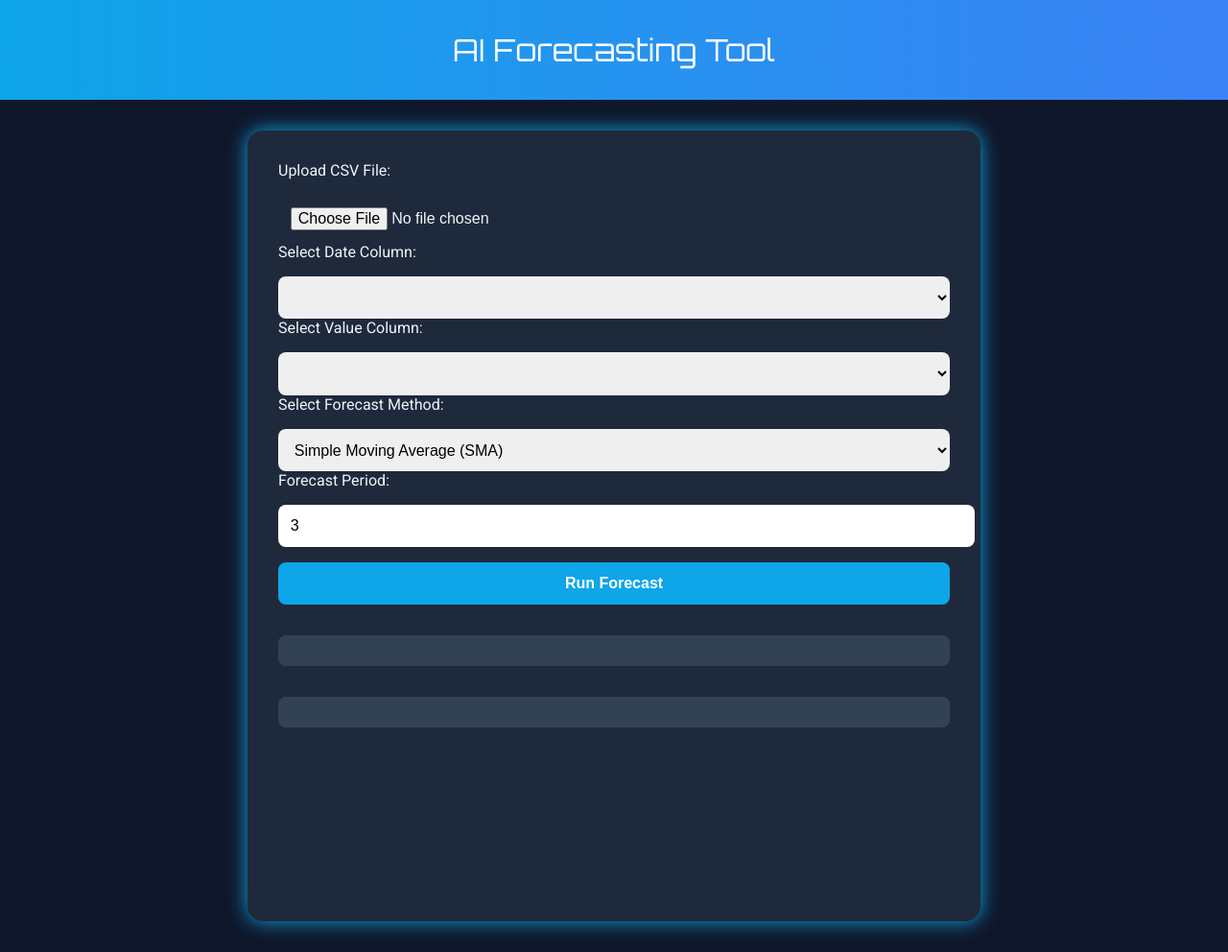
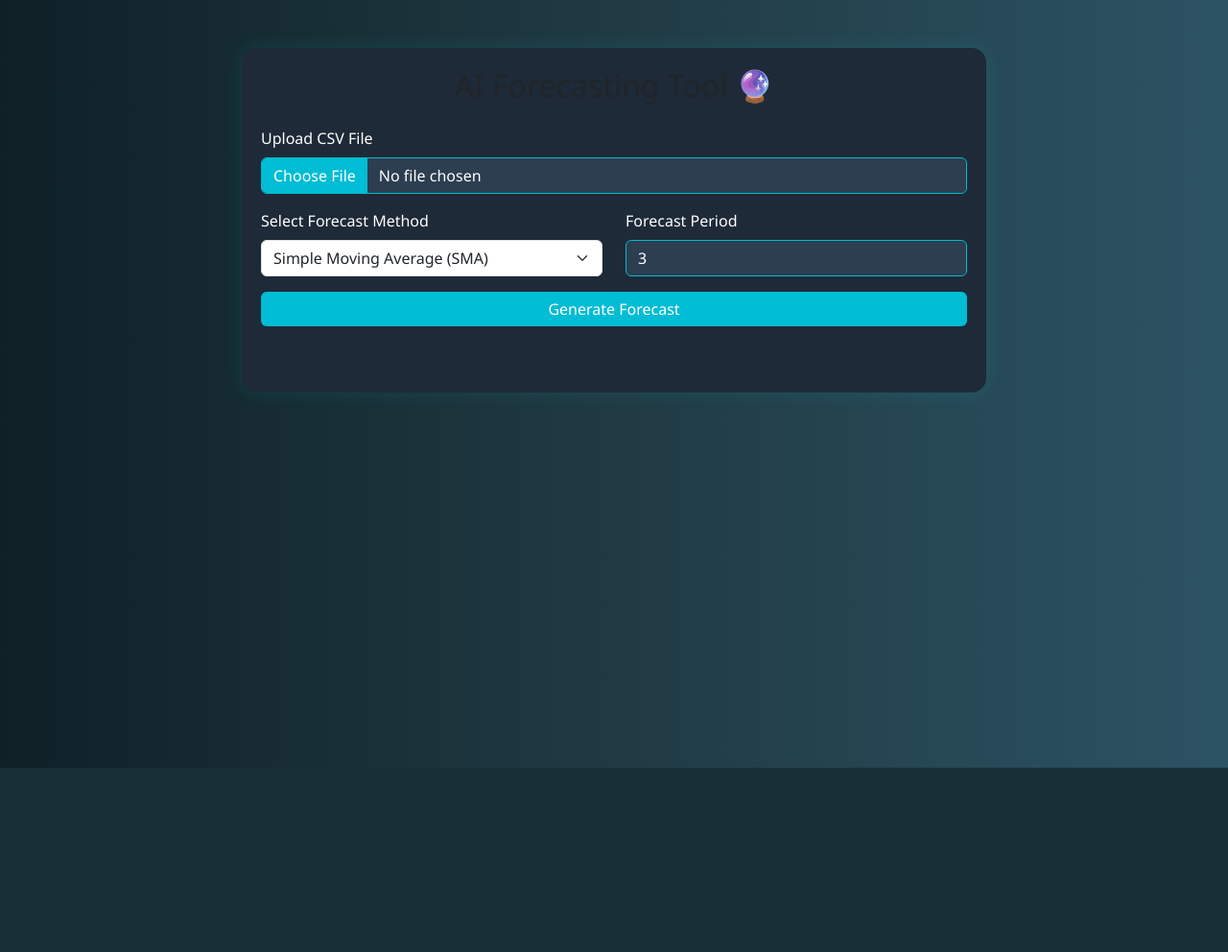
Before and after one commit to Abhishekk-sj/forecasting-backend, a Flask app: page / in a window 1280 px wide. Shown: the whole page at 96% size. After the commit the page ends 800 px from the top, so only its background shows below. Run offline with Flask 2, Linux system fonts and the light colour scheme; lists and menus that the app fills with data are empty; a map, chart or similar area stays blank.

Commit message:
Update index.html

```diff
--- a/templates/index.html
+++ b/templates/index.html
@@ -1,170 +1,169 @@
 <!DOCTYPE html>
 <html lang="en">
 <head>
-  <meta charset="UTF-8">
-  <meta name="viewport" content="width=device-width, initial-scale=1.0">
+  <meta charset="UTF-8" />
+  <meta name="viewport" content="width=device-width, initial-scale=1.0"/>
   <title>AI Forecasting Tool</title>
-  <link rel="stylesheet" href="https://cdnjs.cloudflare.com/ajax/libs/font-awesome/6.0.0/css/all.min.css">
-  <link href="https://fonts.googleapis.com/css2?family=Orbitron&family=Roboto&display=swap" rel="stylesheet">
+  <link href="https://cdn.jsdelivr.net/npm/bootstrap@5.3.3/dist/css/bootstrap.min.css" rel="stylesheet"/>
   <style>
     body {
-      margin: 0;
-      font-family: 'Roboto', sans-serif;
-      background-color: #0f172a;
-      color: #f1f5f9;
+      background: linear-gradient(to right, #0f2027, #203a43, #2c5364);
+      color: white;
+      font-family: 'Segoe UI', sans-serif;
     }
-    header {
-      text-align: center;
-      padding: 2rem;
-      background: linear-gradient(90deg, #0ea5e9, #3b82f6);
-      font-family: 'Orbitron', sans-serif;
-      font-size: 2rem;
+    .container {
+      max-width: 800px;
+      margin-top: 50px;
+    }
+    .card {
+      background-color: #1e2a38;
+      border: none;
+      border-radius: 15px;
+      padding: 20px;
+      box-shadow: 0 0 20px rgba(0, 255, 255, 0.1);
+    }
+    .btn-primary {
+      background-color: #00bcd4;
+      border: none;
+    }
+    .btn-primary:hover {
+      background-color: #0097a7;
+    }
+    .form-label, .form-control, select {
       color: white;
     }
-    main {
-      max-width: 700px;
-      margin: 2rem auto;
-      background-color: #1e293b;
-      padding: 2rem;
-      border-radius: 1rem;
-      box-shadow: 0 0 20px #0ea5e9;
+    .form-control, select {
+      background-color: #2c3e50;
+      border: 1px solid #00bcd4;
     }
-    input, select, button {
-      width: 100%;
-      margin-top: 1rem;
-      padding: 0.8rem;
-      border-radius: 0.5rem;
+    .form-control::file-selector-button {
+      background-color: #00bcd4;
+      color: white;
       border: none;
-      font-size: 1rem;
     }
-    button {
-      background-color: #0ea5e9;
-      color: white;
-      font-weight: bold;
-      cursor: pointer;
-    }
-    button:hover {
-      background-color: #3b82f6;
-    }
-    .result, .error {
-      margin-top: 2rem;
-      background-color: #334155;
-      padding: 1rem;
-      border-radius: 0.5rem;
-    }
-    canvas {
-      margin-top: 1rem;
-    }
-    .spinner {
+    .loading {
       display: none;
-      text-align: center;
+      font-size: 18px;
     }
   </style>
 </head>
 <body>
-  <header>
-    AI Forecasting Tool
-  </header>
-  <main>
-    <form id="forecastForm">
-      <label>Upload CSV File:</label>
-      <input type="file" id="fileInput" accept=".csv" required>
+  <div class="container">
+    <div class="card">
+      <h2 class="mb-4 text-center">AI Forecasting Tool 🔮</h2>
 
-      <label for="dateColumn">Select Date Column:</label>
-      <select id="dateColumn"></select>
+      <form id="upload-form">
+        <div class="mb-3">
+          <label for="csvFile" class="form-label">Upload CSV File</label>
+          <input type="file" class="form-control" id="csvFile" name="file" required />
+        </div>
 
-      <label for="valueColumn">Select Value Column:</label>
-      <select id="valueColumn"></select>
+        <div id="column-selectors" class="row mb-3" style="display:none;">
+          <div class="col">
+            <label for="dateCol" class="form-label">Select Date Column</label>
+            <select id="dateCol" name="date_col" class="form-select" required></select>
+          </div>
+          <div class="col">
+            <label for="valueCol" class="form-label">Select Value Column</label>
+            <select id="valueCol" name="value_col" class="form-select" required></select>
+          </div>
+        </div>
 
-      <label for="method">Select Forecast Method:</label>
-      <select id="method">
+        <div class="row mb-3">
+          <div class="col">
+            <label for="method" class="form-label">Select Forecast Method</label>
+            <select id="method" name="method" class="form-select">
               <option value="sma">Simple Moving Average (SMA)</option>
               <option value="wma">Weighted Moving Average (WMA)</option>
             </select>
+          </div>
+          <div class="col">
+            <label for="period" class="form-label">Forecast Period</label>
+            <input type="number" class="form-control" id="period" name="period" value="3" min="1" required />
+          </div>
+        </div>
 
-      <label for="period">Forecast Period:</label>
-      <input type="number" id="period" value="3" min="1">
-
-      <button type="submit">Run Forecast</button>
+        <button type="submit" class="btn btn-primary w-100">Generate Forecast</button>
+        <div class="text-center mt-3 loading" id="loading">⏳ Forecasting... Please wait...</div>
       </form>
 
-    <div class="spinner" id="spinner">
-      <i class="fas fa-circle-notch fa-spin fa-2x"></i>
-      <p>Running forecast...</p>
+      <hr />
+      <div id="resultArea" style="display: none;">
+        <h5>📈 Forecast Result:</h5>
+        <ul id="forecastResult" class="list-group list-group-flush"></ul>
       </div>
 
-    <div class="error" id="error"></div>
-    <div class="result" id="result"></div>
-    <canvas id="forecastChart"></canvas>
-  </main>
+      <div id="errorArea" class="mt-3 text-danger"></div>
+    </div>
+  </div>
 
-  <script src="https://cdn.jsdelivr.net/npm/chart.js"></script>
   <script>
-    const fileInput = document.getElementById('fileInput');
-    const dateColumn = document.getElementById('dateColumn');
-    const valueColumn = document.getElementById('valueColumn');
-    const result = document.getElementById('result');
-    const spinner = document.getElementById('spinner');
-    const errorDiv = document.getElementById('error');
+    const form = document.getElementById('upload-form');
+    const csvInput = document.getElementById('csvFile');
+    const dateColSelect = document.getElementById('dateCol');
+    const valueColSelect = document.getElementById('valueCol');
+    const selectorsDiv = document.getElementById('column-selectors');
+    const resultArea = document.getElementById('resultArea');
+    const forecastList = document.getElementById('forecastResult');
+    const errorArea = document.getElementById('errorArea');
+    const loading = document.getElementById('loading');
 
-    fileInput.addEventListener('change', async (e) => {
-      const file = e.target.files[0];
+    // Step 1: Detect columns after CSV upload
+    csvInput.addEventListener('change', async () => {
+      const file = csvInput.files[0];
       if (!file) return;
 
-      const text = await file.text();
+      const reader = new FileReader();
+      reader.onload = function (e) {
+        const text = e.target.result;
         const firstLine = text.split('\n')[0];
         const headers = firstLine.split(',');
 
-      dateColumn.innerHTML = headers.map(h => `<option value="${h}">${h}</option>`).join('');
-      valueColumn.innerHTML = headers.map(h => `<option value="${h}">${h}</option>`).join('');
+        dateColSelect.innerHTML = '';
+        valueColSelect.innerHTML = '';
+
+        headers.forEach(h => {
+          const option = `<option value="${h.trim()}">${h.trim()}</option>`;
+          dateColSelect.innerHTML += option;
+          valueColSelect.innerHTML += option;
         });
 
-    document.getElementById('forecastForm').addEventListener('submit', async function(e) {
+        selectorsDiv.style.display = 'flex';
+      };
+      reader.readAsText(file);
+    });
+
+    // Step 2: Handle form submission
+    form.addEventListener('submit', async (e) => {
       e.preventDefault();
+      loading.style.display = 'block';
+      resultArea.style.display = 'none';
+      errorArea.innerText = '';
+      forecastList.innerHTML = '';
 
-      const file = fileInput.files[0];
-      const formData = new FormData();
-      formData.append('file', file);
-      formData.append('date_col', dateColumn.value);
-      formData.append('value_col', valueColumn.value);
-      formData.append('method', document.getElementById('method').value);
-      formData.append('period', document.getElementById('period').value);
-
-      spinner.style.display = 'block';
-      result.innerHTML = '';
-      errorDiv.innerHTML = '';
-
+      const formData = new FormData(form);
       try {
-        const res = await fetch('/forecast', {
+        const response = await fetch('/forecast', {
           method: 'POST',
           body: formData
         });
-        const data = await res.json();
+        const data = await response.json();
+        loading.style.display = 'none';
 
-        if (data.error) throw new Error(data.error);
-
-        result.innerHTML = '<h3>Last 10 Forecasts:</h3>' + data.map(r => `<div>${r.Date}: ${r.Forecast.toFixed(2)}</div>`).join('');
-
-        const ctx = document.getElementById('forecastChart').getContext('2d');
-        new Chart(ctx, {
-          type: 'line',
-          data: {
-            labels: data.map(d => d.Date),
-            datasets: [
-              {
-                label: 'Forecast',
-                data: data.map(d => d.Forecast),
-                fill: false,
-                borderColor: '#0ea5e9',
-                tension: 0.1
+        if (data.error) {
+          errorArea.innerText = data.error;
+        } else {
+          resultArea.style.display = 'block';
+          data.forecast.forEach(row => {
+            const li = document.createElement('li');
+            li.classList.add('list-group-item', 'bg-dark', 'text-light');
+            li.innerText = `📅 ${row.Date}: ${row.Forecast.toFixed(2)}`;
+            forecastList.appendChild(li);
+          });
         }
-            ]
-          }
-        });
       } catch (err) {
-        errorDiv.innerHTML = 'An error occurred: ' + err.message;
-      } finally {
-        spinner.style.display = 'none';
+        loading.style.display = 'none';
+        errorArea.innerText = 'Error fetching forecast.';
       }
     });
   </script>
```
Lines whose indentation alone changed are shown as unchanged.
